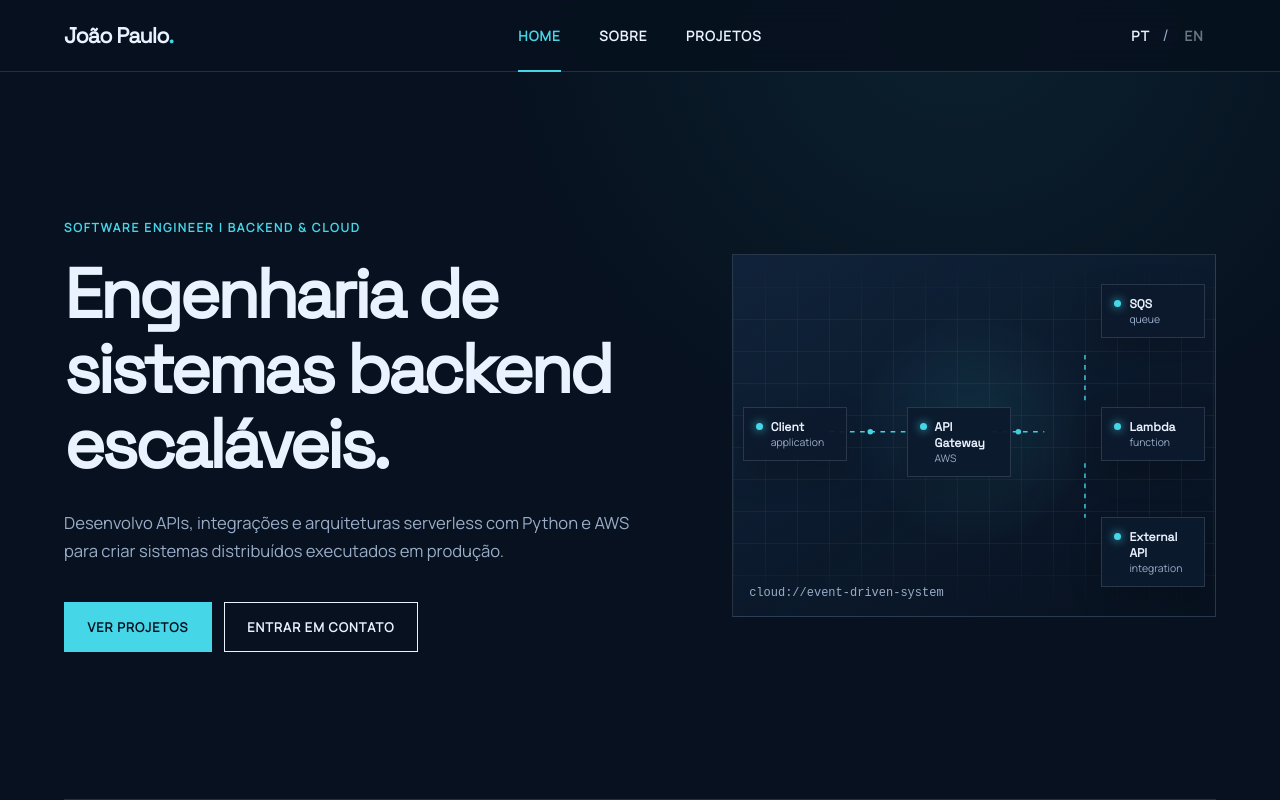
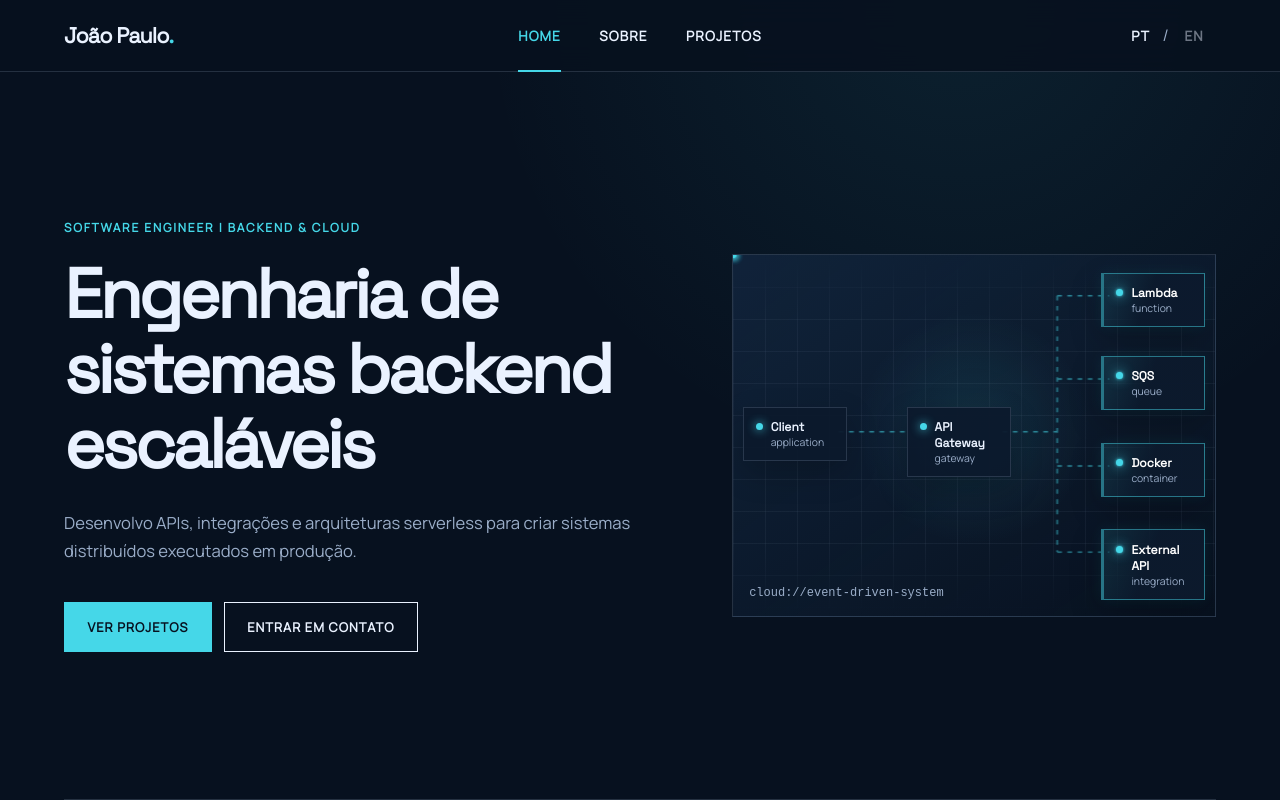
Before and after one commit to joaosalesdev/portfolio, a React (Vite) app: page /#/ in a window 1280 px wide. Shown: the top 800 px of the page. Built offline with nearby package versions, Linux system fonts and the light colour scheme.

Commit message:
feat: anima e aprimora o diagrama de arquitetura da hero

```diff
--- a/src/App.css
+++ b/src/App.css
@@ -212,6 +212,12 @@ p {
   letter-spacing: 0.08em;
   text-decoration: none;
   text-transform: uppercase;
+  transition:
+    background-color 180ms ease,
+    border-color 180ms ease,
+    box-shadow 180ms ease,
+    color 180ms ease,
+    transform 180ms ease;
 }
 
 .button.primary {
@@ -220,10 +226,25 @@ p {
   color: var(--background);
 }
 
-.button:hover {
-  border-color: var(--accent);
-  background: var(--accent);
-  color: var(--background);
+@media (hover: hover) {
+  .button:hover {
+    border-color: var(--accent);
+    transform: translateY(-2px);
+  }
+
+  .button.primary:hover {
+    box-shadow: 0 10px 24px rgba(69, 215, 232, 0.22);
+  }
+
+  .button.secondary:hover {
+    background: rgba(69, 215, 232, 0.1);
+    color: var(--accent);
+    box-shadow: 0 8px 20px rgba(0, 0, 0, 0.18);
+  }
+}
+
+.button:active {
+  transform: translateY(0) scale(0.98);
 }
 
 .architecture-visual {
@@ -253,15 +274,17 @@ p {
   height: 100%;
 }
 
-.architecture-lines path {
+.connection-path {
   fill: none;
   stroke: var(--accent);
   stroke-dasharray: 5 6;
   stroke-width: 1.5;
+  animation: connection-glow 3.5s ease-in-out infinite;
 }
 
-.architecture-lines circle {
+.connection-particle {
   fill: var(--accent);
+  filter: drop-shadow(0 0 4px var(--accent));
 }
 
 .architecture-node {
@@ -298,9 +321,77 @@ p {
 
 .node-client { top: 42%; left: 2%; }
 .node-api-gateway { top: 42%; left: 36%; }
-.node-lambda { top: 42%; right: 2%; }
-.node-sqs { top: 8%; right: 2%; }
-.node-external-api { right: 2%; bottom: 8%; }
+.node-api-gateway {
+  animation: gateway-pulse 3.2s ease-in-out infinite;
+}
+.node-lambda { top: 5%; right: 2%; }
+.node-sqs { top: 28%; right: 2%; }
+.node-docker { top: 52%; right: 2%; }
+.node-external-api { top: 76%; right: 2%; }
+
+.node-lambda,
+.node-sqs,
+.node-docker,
+.node-external-api {
+  border-color: rgba(69, 215, 232, 0.48);
+  border-left-width: 3px;
+  background: linear-gradient(110deg, rgba(69, 215, 232, 0.12), rgba(12, 26, 45, 0.98) 45%);
+  box-shadow: 0 12px 32px rgba(0, 0, 0, 0.24), 0 0 14px rgba(69, 215, 232, 0.09);
+}
+
+.node-lambda strong,
+.node-sqs strong,
+.node-docker strong,
+.node-external-api strong {
+  color: #ffffff;
+}
+
+.node-lambda .node-status,
+.node-sqs .node-status,
+.node-docker .node-status,
+.node-external-api .node-status {
+  box-shadow: 0 0 12px var(--accent), 0 0 3px var(--accent);
+}
+
+@media (hover: hover) {
+  .node-lambda,
+  .node-sqs,
+  .node-docker,
+  .node-external-api {
+    transition: border-color 180ms ease, box-shadow 180ms ease, transform 180ms ease;
+  }
+
+  .node-lambda:hover,
+  .node-sqs:hover,
+  .node-docker:hover,
+  .node-external-api:hover {
+    border-color: var(--accent);
+    box-shadow: 0 14px 34px rgba(0, 0, 0, 0.28), 0 0 20px rgba(69, 215, 232, 0.18);
+    transform: translateX(-3px);
+  }
+}
+
+@keyframes connection-glow {
+  0%, 100% {
+    opacity: 0.55;
+    filter: drop-shadow(0 0 1px rgba(69, 215, 232, 0.25));
+  }
+  50% {
+    opacity: 1;
+    filter: drop-shadow(0 0 5px rgba(69, 215, 232, 0.7));
+  }
+}
+
+@keyframes gateway-pulse {
+  0%, 100% {
+    border-color: var(--border);
+    box-shadow: 0 12px 32px rgba(0, 0, 0, 0.2);
+  }
+  50% {
+    border-color: rgba(69, 215, 232, 0.55);
+    box-shadow: 0 12px 32px rgba(0, 0, 0, 0.2), 0 0 16px rgba(69, 215, 232, 0.15);
+  }
+}
 
 .architecture-caption {
   position: absolute;
@@ -826,11 +917,12 @@ footer {
     width: 96px;
   }
 
-  .node-client { top: 12%; left: 7%; }
-  .node-api-gateway { top: 12%; right: 7%; left: auto; }
-  .node-lambda { top: 43%; left: calc(50% - 48px); right: auto; }
-  .node-sqs { top: auto; bottom: 12%; left: 7%; right: auto; }
-  .node-external-api { right: 7%; bottom: 12%; }
+  .node-client { top: 31%; left: 5%; }
+  .node-api-gateway { top: 56%; left: 5%; }
+  .node-lambda { top: 4%; right: 5%; }
+  .node-sqs { top: 28%; right: 5%; }
+  .node-docker { top: 52%; right: 5%; }
+  .node-external-api { top: 76%; right: 5%; }
 
   .contact-links {
     grid-template-columns: 1fr;
@@ -855,4 +947,13 @@ footer {
     animation-duration: 0.01ms !important;
     animation-iteration-count: 1 !important;
   }
+
+  .connection-particle {
+    display: none;
+  }
+
+  .connection-path,
+  .node-api-gateway {
+    animation: none;
+  }
 }
--- a/src/components/ArchitectureVisual.tsx
+++ b/src/components/ArchitectureVisual.tsx
@@ -1,8 +1,9 @@
 const nodes = [
   { name: 'Client', category: 'application', className: 'node-client' },
-  { name: 'API Gateway', category: 'AWS', className: 'node-api-gateway' },
+  { name: 'API Gateway', category: 'gateway', className: 'node-api-gateway' },
   { name: 'Lambda', category: 'function', className: 'node-lambda' },
   { name: 'SQS', category: 'queue', className: 'node-sqs' },
+  { name: 'Docker', category: 'container', className: 'node-docker' },
   { name: 'External API', category: 'integration', className: 'node-external-api' },
 ]
 
@@ -11,13 +12,29 @@ export function ArchitectureVisual() {
     <div
       className="architecture-visual"
       role="img"
-      aria-label="Cloud architecture connecting Client, API, Queue, Function and Database"
+      aria-label="Cloud architecture connecting Client and API Gateway to Lambda, SQS, Docker and External API"
     >
       <div className="architecture-grid" aria-hidden="true" />
       <svg className="architecture-lines" viewBox="0 0 520 390" aria-hidden="true">
-        <path d="M104 191H192M280 191H336M380 157V106M380 225v59" />
-        <circle cx="148" cy="191" r="3" />
-        <circle cx="308" cy="191" r="3" />
+        <path
+          className="connection-path"
+          d="M114 191H187M291 191H350M350 44V321M350 44H406M350 134H406M350 228H406M350 321H406"
+        />
+        <circle className="connection-particle" r="3">
+          <animateMotion path="M114 191H187" dur="3.2s" repeatCount="indefinite" />
+        </circle>
+        <circle className="connection-particle" r="3">
+          <animateMotion path="M291 191H350V44H406" begin="-1.4s" dur="5.2s" repeatCount="indefinite" />
+        </circle>
+        <circle className="connection-particle" r="3">
+          <animateMotion path="M291 191H350V134H406" begin="-2.1s" dur="4.4s" repeatCount="indefinite" />
+        </circle>
+        <circle className="connection-particle" r="3">
+          <animateMotion path="M291 191H350V228H406" begin="-0.8s" dur="4.2s" repeatCount="indefinite" />
+        </circle>
+        <circle className="connection-particle" r="3">
+          <animateMotion path="M291 191H350V321H406" begin="-3s" dur="5.4s" repeatCount="indefinite" />
+        </circle>
       </svg>
       {nodes.map((node) => (
         <div className={`architecture-node ${node.className}`} key={node.name}>
--- a/src/content.ts
+++ b/src/content.ts
@@ -5,9 +5,9 @@ export const content: Record<Language, SiteContent> = {
     nav: { home: 'Home', about: 'Sobre', projects: 'Projetos' },
     home: {
       eyebrow: 'Software Engineer | Backend & Cloud',
-      title: 'Engenharia de sistemas backend escaláveis.',
+      title: 'Engenharia de sistemas backend escaláveis',
       description:
-        'Desenvolvo APIs, integrações e arquiteturas serverless com Python e AWS para criar sistemas distribuídos executados em produção.',
+        'Desenvolvo APIs, integrações e arquiteturas serverless para criar sistemas distribuídos executados em produção.',
       primaryAction: 'Ver projetos',
       secondaryAction: 'Entrar em contato',
       specialtiesLabel: 'Especialidades',
@@ -148,9 +148,9 @@ export const content: Record<Language, SiteContent> = {
     nav: { home: 'Home', about: 'About', projects: 'Projects' },
     home: {
       eyebrow: 'Software Engineer | Backend & Cloud',
-      title: 'Engineering scalable backend systems.',
+      title: 'Engineering scalable backend systems',
       description:
-        'I build APIs, integrations, and serverless architectures with Python and AWS, delivering distributed systems for production environments.',
+        'I build APIs, integrations, and serverless architectures to create distributed systems running in production.',
       primaryAction: 'View projects',
       secondaryAction: 'Get in touch',
       specialtiesLabel: 'Expertise',
```
